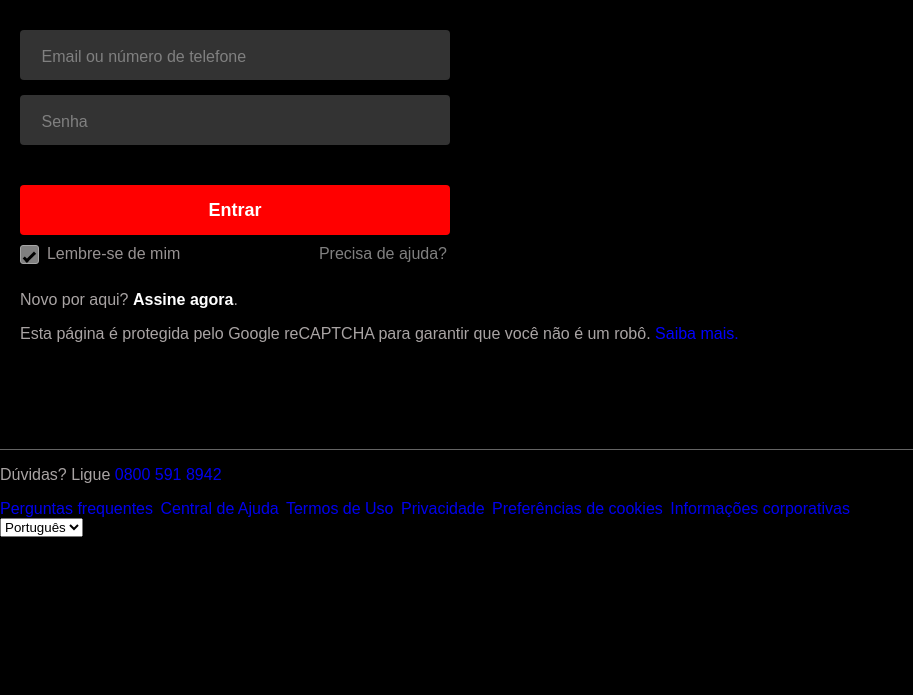
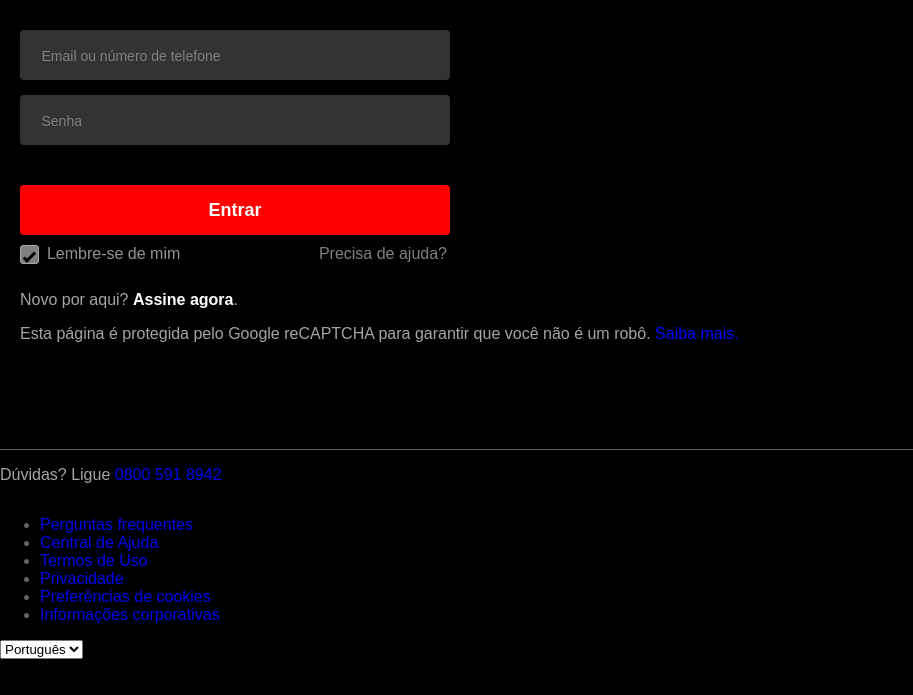
Before and after one commit to esteroli/projeto-netflix, a plain HTML site: page index.html in a window 1280 px wide. Shown: the part 105-800 px from the top of the page, without its empty margins (0-913 px from the left). Drawn offline with Linux system fonts and the light colour scheme.

Commit message:
New font

```diff
--- a/index.html
+++ b/index.html
@@ -43,21 +43,24 @@
             </form>
             <div>
                 <p>Novo por aqui? <strong style="color: white">Assine agora</strong>.</p>
-                <p>Esta página é protegida pelo Google reCAPTCHA para garantir que você não é um robô. <a href="#"
-                        style="color: blue;">Saiba mais.</a></p>
+                <p>Esta página é protegida pelo Google reCAPTCHA para garantir que você não é um robô.
+                    <a href="#" class="sbm">Saiba mais.</a>
+                </p>
             </div>
         </div>
     </main>
     <footer>
         <div id="divisa"></div>
-        <div>
+        <div class="rodape">
             <p>Dúvidas? Ligue <a href="#">0800 591 8942</a></p>
-            <a href="#">Perguntas frequentes</a>
-            <a href="#">Central de Ajuda</a>
-            <a href="#">Termos de Uso</a>
-            <a href="#">Privacidade</a>
-            <a href="#">Preferências de cookies</a>
-            <a href="#">Informações corporativas</a>
+            <ul>
+                <li><a href="#">Perguntas frequentes</a></li>
+                <li><a href="#">Central de Ajuda</a></li>
+                <li><a href="#">Termos de Uso</a></li>
+                <li><a href="#">Privacidade</a></li>
+                <li><a href="#">Preferências de cookies</a></li>
+                <li><a href="#">Informações corporativas</a></li>
+            </ul>
         </div>
         <div>
             <select name="idioma" id="idioma">
--- a/style.css
+++ b/style.css
@@ -1,11 +1,16 @@
 @charset "UTF-8";
+
+@font-face {
+    font-family: 'Netflix Sans', 'Arial', 'sans-serif';
+    src: url(fontes/Netflix\ Sans\ Light.otf) format(otf);
+}
 
 body {
     width: 100vw;
     height: 100vh;
     margin: 0;
     background-color: black;
-    font-family: Arial, Helvetica, sans-serif
+    font-family: 'Netflix Sans', 'Arial', 'sans-serif'
 }
 
 img#logo {
@@ -16,6 +21,7 @@ img#logo {
 
 .title-entrar {
     margin-bottom: 33px;
+    color: white;
 }
 
 .container {
@@ -25,11 +31,6 @@ img#logo {
     display: flex;
     flex-direction: column;
     padding: 0 20px 0 20px;
-}
-
-h1 {
-    color: white;
-    margin-bottom: 17px;
 }
 
 form {
@@ -48,10 +49,11 @@ form {
 .area-entrar label {
     position: absolute;
     left: 5%;
-    bottom: 1.75vh;
+    bottom: 2.1vh;
     transition: all 0.2s;
     cursor: text;
     color: gray;
+    font-size: 14px;
 }
 
 input {
@@ -74,14 +76,6 @@ input {
     font-size: 20px;
 }
 
-/* #lembrar {
-    width: 15px;
-    height: 15px;
-    margin: 10px 3px 10px 0;
-}
-#lembrar:checked {
-    background: rgba(0,0,0,0);
-} */
 input[type="checkbox"]:checked + label::after {
     content: '';
     position: absolute;
@@ -159,6 +153,14 @@ a:hover {
     text-decoration: underline;
 }
 
+a:visited {
+    color: rgb(99, 97, 97);
+}
+
+a.sbm {
+    color: blue;
+}
+
 #precisa-ajuda {
     vertical-align: middle;
     color: gray;
@@ -179,3 +181,10 @@ p {
 #divisa {
     border-top: 1px solid rgb(100, 100, 100);
 }
+
+.rodape {
+    display: flex;
+    flex-direction: column;
+    flex-wrap: wrap;
+    color: rgb(99, 97, 97);
+}
```
Also changed, not shown: fontes/Netflix Sans Bold.otf (added), fontes/Netflix Sans Light.otf (added), fontes/Netflix Sans Medium.otf (added).
